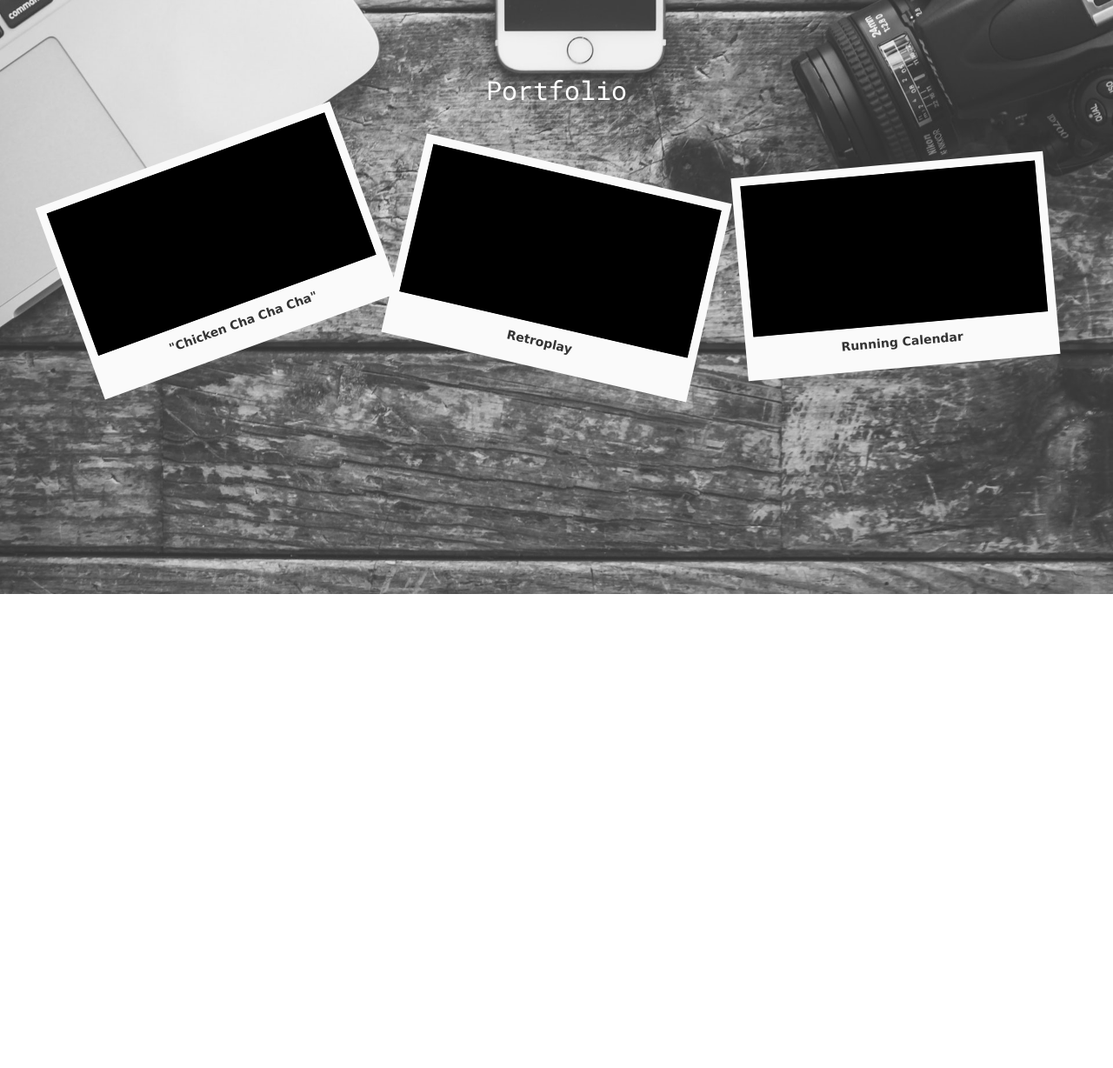
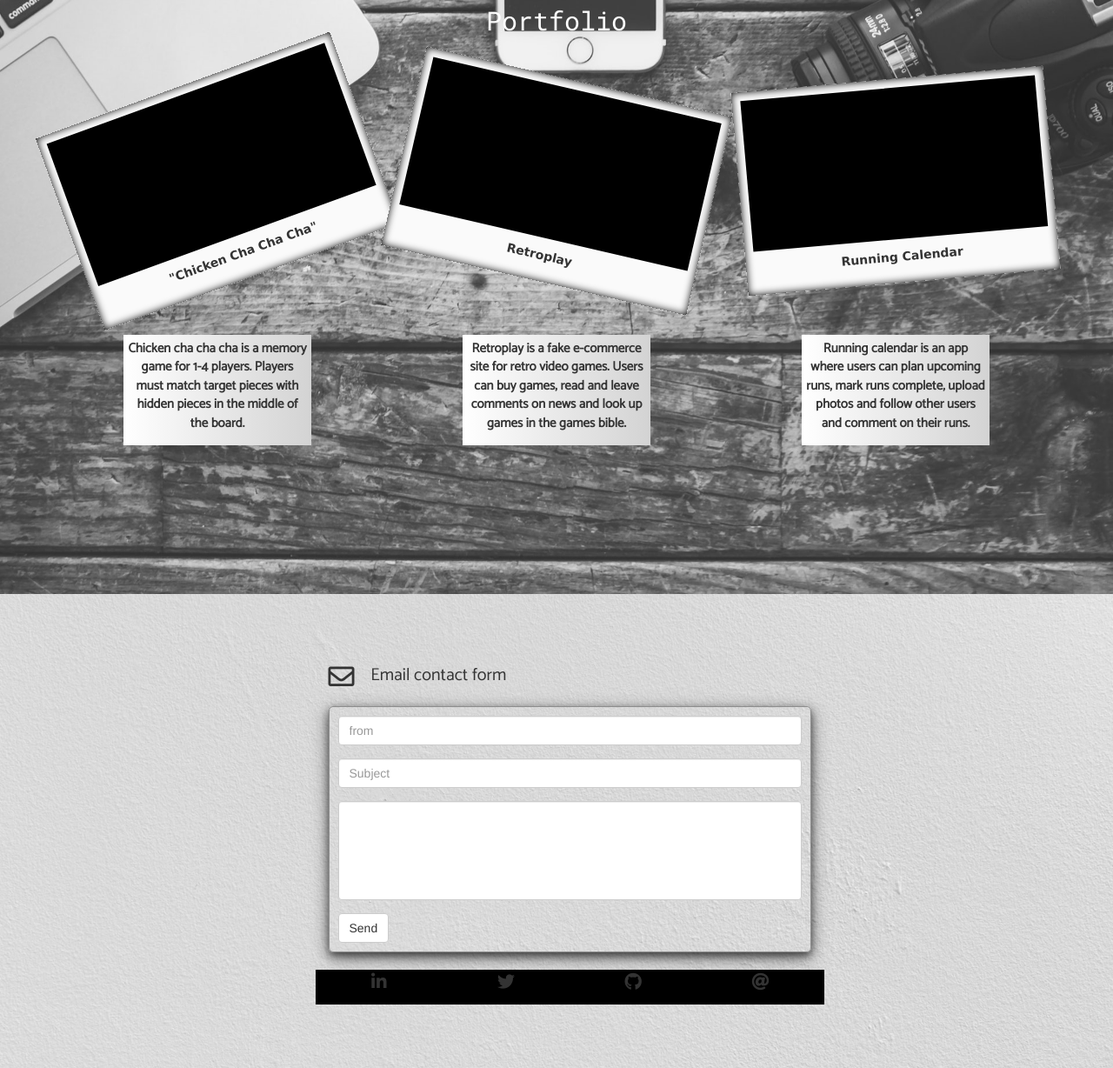
Before and after one commit to mparkcode/portfolio, a plain HTML site: page index.html in a window 1280 px wide. Shown: the part 1572-2800 px from the top of the page at 87% size. Before the commit the page ends 2255 px from the top, so only its background shows below. Drawn offline with nearby package versions, Linux system fonts and the light colour scheme; a web font is replaced by a local one.

Commit message:
added contact section

```diff
--- a/index.html
+++ b/index.html
@@ -15,7 +15,7 @@
     <link href="https://unpkg.com/aos@2.3.1/dist/aos.css" rel="stylesheet">
 
 
-    <title>Document</title>
+    <title>Portfolio</title>
 </head>
 
 <body>
@@ -46,6 +46,8 @@
         </div>
     </nav>
 
+<!----------------Main title area-->
+
     <div class="photo1 parallax">
         <div class="title-effect">
             <div class="title-animation name">
@@ -56,6 +58,8 @@
             </div>
         </div>
     </div>
+
+<!----------------About area-->
 
     <div class="content-area">
         <div class="container">
@@ -130,8 +134,10 @@
         </div>
     </div>
 
+<!----------------Portfolio area-->
+
     <div class="photo2 parallax">
-        <div class="title-effect">
+        <div class="title-effect portfolio-title">
             <div class="title-animation">
                 Portfolio
             </div>
@@ -144,23 +150,30 @@
                             </a>
                             <p class="polaroid-writing">"Chicken Cha Cha Cha"</p>
                         </div>
+                        <div class="project-info">
+                            <p>Chicken cha cha cha is a memory game for 1-4 players. Players must match target pieces with hidden pieces in the middle of the board.</p>
+                        </div>
                     </div>
                     <div class="col-xs-6 col-sm-4">
-                        <a href="#">
                         <div class="polaroid p2">
                             <a href="#">
                                 <img class="portfolio-thumb" src="assets/images/retroplay.jpg"></img>
                             </a>
                             <p class="polaroid-writing">Retroplay</p>
                         </div>
+                        <div class="project-info">
+                            <p>Retroplay is a fake e-commerce site for retro video games. Users can buy games, read and leave comments on news and look up games in the games bible.</p>
+                        </div>
                     </div>
                     <div class="col-xs-6 col-sm-4">
-                        <a href="#">
                         <div class="polaroid p3">
                             <a href="#">
                                 <img class="portfolio-thumb" src="assets/images/running calendar.jpg"></img>
                             </a>
                             <p class="polaroid-writing">Running Calendar</p>
+                        </div>
+                        <div class="project-info">
+                            <p>Running calendar is an app where users can plan upcoming runs, mark runs complete, upload photos and follow other users and comment on their runs.</p>
                         </div>
                     </div>
                 </div>
@@ -168,6 +181,69 @@
         </div>
     </div>
 
+<!----------------About area-->
+
+    <div class="content-area">
+        <div class="container">
+            <div class="content">
+                <div class="container">
+                    <div class="row">
+                        <div class="col-md-3 col-sm-12">
+                        </div>
+                        <div class="col-md-6 col-sm-12">
+                            <div class="row">
+                                <div class="col-xs-1">
+                                    <i class="far fa-envelope info-icon"></i>
+                                </div>
+                                <div class="col-xs-11">
+                                    <p class="content-section">Email contact form</p>
+                                </div>
+                            </div>
+                            <div class="row">
+                                <div class="col-xs-12">
+                                    <div class="email-form-area">
+                                        <form>
+                                            <div class="form-group">
+                                                <input type="email" class="form-control" id="exampleInputEmail1" placeholder="from">
+                                            </div>
+                                            <div class="form-group">
+                                                <input type="text" class="form-control" id="exampleInputPassword1" placeholder="Subject">
+                                            </div>
+                                            <div class="form-group">
+                                                <textarea class="form-control" rows="5"></textarea>
+                                            </div>
+                                            <button type="submit" class="btn btn-default">Send</button>
+                                        </form>
+                                    </div>
+                                </div>
+                            </div>
+                            <div class="row">
+                                <div class="social-media-area">
+                                    <div class="col-xs-3 social-link">
+                                        <i class="fab fa-linkedin-in"></i>
+                                    </div>
+                                    <div class="col-xs-3 social-link">
+                                        <i class="fab fa-twitter"></i>
+                                    </div>
+                                    <div class="col-xs-3 social-link">
+                                        <i class="fab fa-github"></i>
+                                    </div>
+                                    <div class="col-xs-3 social-link">
+                                        <i class="fas fa-at"></i>
+                                    </div>
+                                </div>
+                            </div>
+                        </div>
+                        <div class="col-md-3 col-sm-12">
+                        </div>
+                    </div>
+                </div>
+            </div>
+        </div>
+    </div>
+
+
+
     <script type="text/javascript" src="assets/js/jquery-3.3.1.min.js"></script>
     <script type="text/javascript" src="assets/js/bootstrap.min.js"></script>
     <script type="text/javascript" src="assets/js/css3-animate-it.js"></script>
--- a/style.css
+++ b/style.css
@@ -96,7 +96,8 @@
 
 /*------------------------------------------------------------------ css for about area*/
 .content-area{
-    background-image: linear-gradient(to right, #ffffff , #D3D3D3);
+    background-image: url('./assets/images/wall-texture.jpeg');
+    background-size: cover;
 }
 
 .content{
@@ -133,24 +134,33 @@
 
 .profile-img{
     width: 100%;
+    box-shadow: 0 4px 8px 0 rgba(0, 0, 0, 0.5), 0 6px 20px 0 rgba(0, 0, 0, 0.5);
 }
 
 /*------------------------------------------------------------------end css for about area*/
 
+/*------------------------------------------------------------------css for portfolio area*/
+
 .photo2{
     background-image: url('./assets/images/computer-camera.jpeg');
+}
+
+.portfolio-title{
+    top: 15vh !important;
 }
 
 .portfolio-heading{
     margin-top: 40px;
     font-family: 'Finger Paint', cursive;
     font-weight: bold;
+    margin-bottom: 40px;
 }
 
 .polaroid{
     width: 100%;
     padding: 10px 10px 10px 10px;
     background: #fafafa;
+    box-shadow: inset 0 0 10px #000000;
 }
 
 .p1{
@@ -160,41 +170,79 @@
 }
 
 .p2{
-    margin-top: 20px;
     -ms-transform: rotate(13deg); /* IE 9 */
     -webkit-transform: rotate(13deg); /* Safari */
     transform: rotate(13deg);
 }
 
 .p3{
-    margin-top: 18px;
     -ms-transform: rotate(-5deg); /* IE 9 */
     -webkit-transform: rotate(-5deg); /* Safari */
     transform: rotate(-5deg);
 }
+
 
 .portfolio-thumb{
     width: 100%;
     height: 100%;
     -webkit-filter: grayscale(100%) brightness(0%); /* Safari 6.0 - 9.0 */
     filter: grayscale(100%) brightness(0%);
-    background-color: black !important;
     transition: all 0.5s ease-in-out;
 }
 
 .portfolio-thumb:hover{
     -webkit-filter: grayscale(0%); /* Safari 6.0 - 9.0 */
     filter: grayscale(0%);
-    background-color: None;
 }
 
 .polaroid-writing{
     margin-top: 10px;
 }
 
+.project-info{
+    width:60%;
+    margin: 0 auto;
+    margin-top: 60px;
+    background-image: linear-gradient(to right, #ffffff , #D3D3D3);
+    padding: 5px;
+}
+
+.project-info p{
+    font-family: 'Catamaran', sans-serif;
+    font-size: 15px;
+}
+
+/*------------------------------------------------------------------end css for portfolio area*/
+
+/*------------------------------------------------------------------css for contact area*/
+
+.email-form-area{
+    width: 100%;
+    border: 1px solid #8e8e8e;
+    border-radius: 5px;
+    padding: 10px;
+    margin-top: 10px;
+    box-shadow: 0 4px 8px 0 rgba(0, 0, 0, 0.5), 0 6px 20px 0 rgba(0, 0, 0, 0.5);
+}
+
+textarea{
+    resize: none;
+}
+
+.social-media-area{
+    margin-top: 20px;
+}
+
+.social-link{
+    text-align: center;
+    font-size: 20px;
+    width: 20px;
+    height: 40px;
+    background: black;
+}
 
 
-
+/*------------------------------------------------------------------end css for contact area*/
 
 
 @keyframes showup {
@@ -222,4 +270,10 @@
     .parallax{background-attachment: scroll}
     .info-icon{margin-bottom: 10px;}
     .profile-img{margin-top: 20px;}
+    .polaroid{padding: 5px 5px 5px 5px; width: 110%;}
+    .polaroid-writing{font-size: 10px; margin-bottom: 0; margin-top: 5px;}
+    .portfolio-thumb{filter: None;}
+    .project-info{display: none;}
+    .portfolio-title{top: 30vh!important;}
+    .p2{margin-top: 20vh;}
 }
```
Also changed, not shown: assets/images/wall-texture.jpeg (added). Lines whose indentation alone changed are shown as unchanged.
